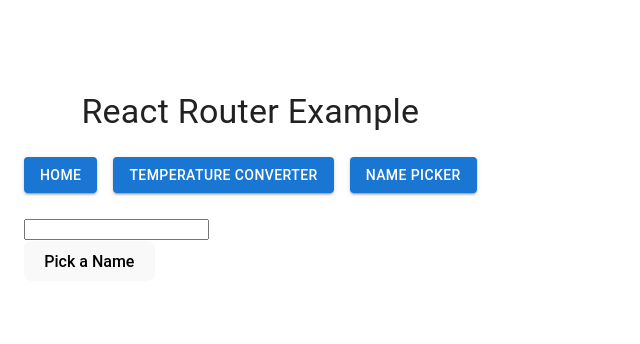
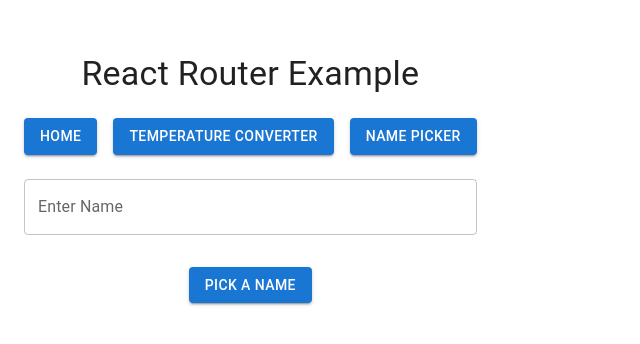
Before and after one commit to Cema2019/codedamn-challenge-30-days-of-react, a React (Vite) app: page /name-picker in a window 1280 px wide. Shown: the part 214-558 px from the top of the page, without its empty margins (0-640 px from the left). Built offline with nearby package versions, Linux system fonts and the light colour scheme.

Commit message:
refactor(random-name-picker): add ts + mui

```diff
--- a/components/RandomNamePicker.tsx
+++ b/components/RandomNamePicker.tsx
@@ -1,15 +1,16 @@
 import React, { useState, useRef } from 'react';
+import { TextField, Button, Dialog, DialogActions, DialogContent, DialogTitle, Box } from '@mui/material';
 
-const RandomNamePicker = () => {
-  const [nameList, setNameList] = useState([]);
-  const [pickedNames, setPickedNames] = useState([]);
-  const [currentName, setCurrentName] = useState('');
-  const [showDialog, setShowDialog] = useState(false);
-  const pickedNameRef = useRef('');
+const RandomNamePicker: React.FC = () => {
+  const [nameList, setNameList] = useState<string[]>([]);
+  const [pickedNames, setPickedNames] = useState<string[]>([]);
+  const [currentName, setCurrentName] = useState<string>('');
+  const [showDialog, setShowDialog] = useState<boolean>(false);
+  const pickedNameRef = useRef<string>('');
 
-  const handleKeyPress = (event) => {
+  const handleKeyPress = (event: React.KeyboardEvent<HTMLInputElement>) => {
     if (event.key === 'Enter' && currentName.trim() !== '') {
-      setNameList([...nameList, currentName]);
+      setNameList((prev) => [...prev, currentName]);
       setCurrentName('');
     }
   };
@@ -19,37 +20,46 @@ const RandomNamePicker = () => {
       const index = Math.floor(Math.random() * nameList.length);
       const name = nameList[index];
       pickedNameRef.current = name; // Store the picked name in a ref to access it later
-      setPickedNames([...pickedNames, name]);
-      setNameList(nameList.filter((_, i) => i !== index));
+      setPickedNames((prev) => [...prev, name]);
+      setNameList((prev) => prev.filter((_, i) => i !== index));
       setShowDialog(true); // Open the dialog
     }
   };
 
   return (
-    <div>
-      <input
+    <Box display="flex" flexDirection="column" alignItems="center" gap={2}>
+      <TextField
         id="nameInput"
-        type="text"
+        label="Enter Name"
+        variant="outlined"
         value={currentName}
         onChange={(e) => setCurrentName(e.target.value)}
         onKeyDown={handleKeyPress}
+        fullWidth
       />
-      <div id="nameList">
+      <Box id="nameList">
         {nameList.map((name, index) => (
           <span key={index} className="name">{name}</span>
         ))}
-      </div>
-      <button id="pick" onClick={pickName}>Pick a Name</button>
-      <div id="pickedList">
+      </Box>
+      <Button variant="contained" color="primary" onClick={pickName}>Pick a Name</Button>
+      <Box id="pickedList">
         {pickedNames.map((name, index) => (
           <span key={index} className="name">{name}</span>
         ))}
-      </div>
-      <dialog open={showDialog} id="nameDialog">
-        <p>{pickedNameRef.current}</p>
-        <button onClick={() => setShowDialog(false)}>Close</button>
-      </dialog>
-    </div>
+      </Box>
+
+      {/* Dialog for showing the picked name */}
+      <Dialog open={showDialog} onClose={() => setShowDialog(false)}>
+        <DialogTitle>Picked Name</DialogTitle>
+        <DialogContent>
+          <p>{pickedNameRef.current}</p>
+        </DialogContent>
+        <DialogActions>
+          <Button onClick={() => setShowDialog(false)} color="primary">Close</Button>
+        </DialogActions>
+      </Dialog>
+    </Box>
   );
 };
 
```
